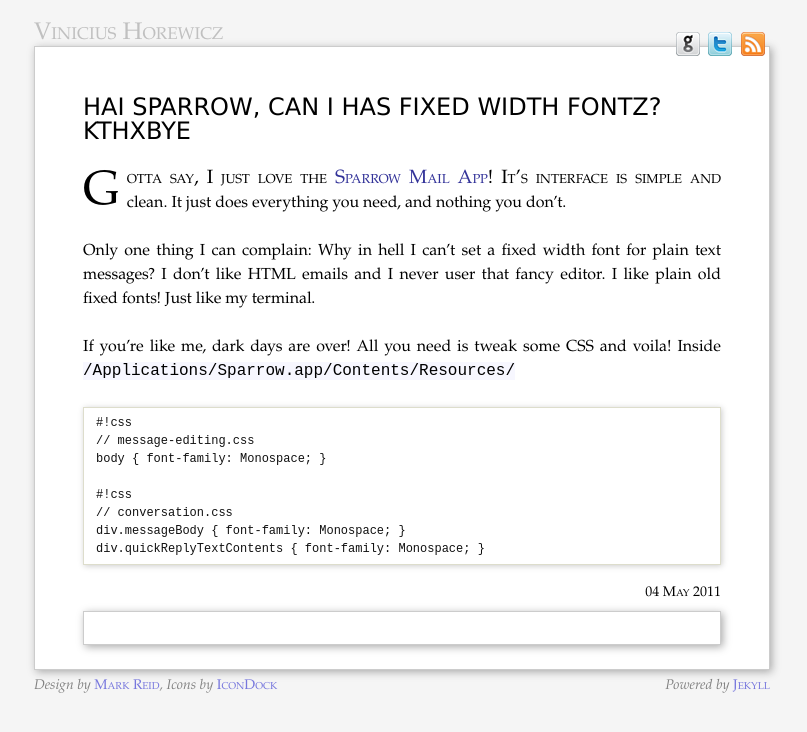
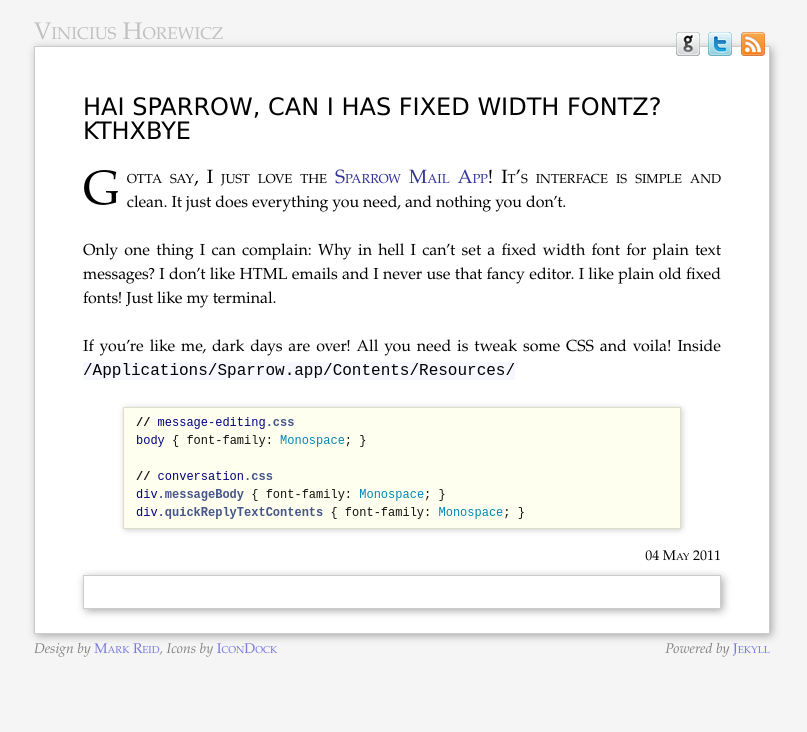
Before and after one commit to wicz/wicz.github.com, a Jekyll site: the page built from _posts/2011-05-04-hai-sparrow-can-i-has-fixed-width-fontz-kthxbye.markdown, in a window 1280 px wide. Shown: the top 732 px of the page, without its empty margins (238-1045 px from the left). Built offline with Jekyll 4.4.1, drawn with Linux system fonts in a browser that asks for light colours; Markdown is read by kramdown in place of the engine named in the settings; comment, search, counter and statistics services are not loaded.

Commit message:
Highlight with pygments

```diff
--- a/_posts/2011-05-04-hai-sparrow-can-i-has-fixed-width-fontz-kthxbye.markdown
+++ b/_posts/2011-05-04-hai-sparrow-can-i-has-fixed-width-fontz-kthxbye.markdown
@@ -5,15 +5,15 @@
 
 Gotta say, I just love the [Sparrow Mail App](http://www.sparrowmailapp.com/)! It's interface is simple and clean. It just does everything you need, and nothing you don't.
 
-Only one thing I can complain: Why in hell I can't set a fixed width font for plain text messages? I don't like HTML emails and I never user that fancy editor. I like plain old fixed fonts! Just like my terminal.
+Only one thing I can complain: Why in hell I can't set a fixed width font for plain text messages? I don't like HTML emails and I never use that fancy editor. I like plain old fixed fonts! Just like my terminal.
 
 If you're like me, dark days are over! All you need is tweak some CSS and voila! Inside `/Applications/Sparrow.app/Contents/Resources/`
 
-    #!css
-    // message-editing.css
-    body { font-family: Monospace; }
+{% highlight css %}
+// message-editing.css
+body { font-family: Monospace; }
 
-    #!css
-    // conversation.css
-    div.messageBody { font-family: Monospace; }
-    div.quickReplyTextContents { font-family: Monospace; }
+// conversation.css
+div.messageBody { font-family: Monospace; }
+div.quickReplyTextContents { font-family: Monospace; }
+{% endhighlight %}
```
